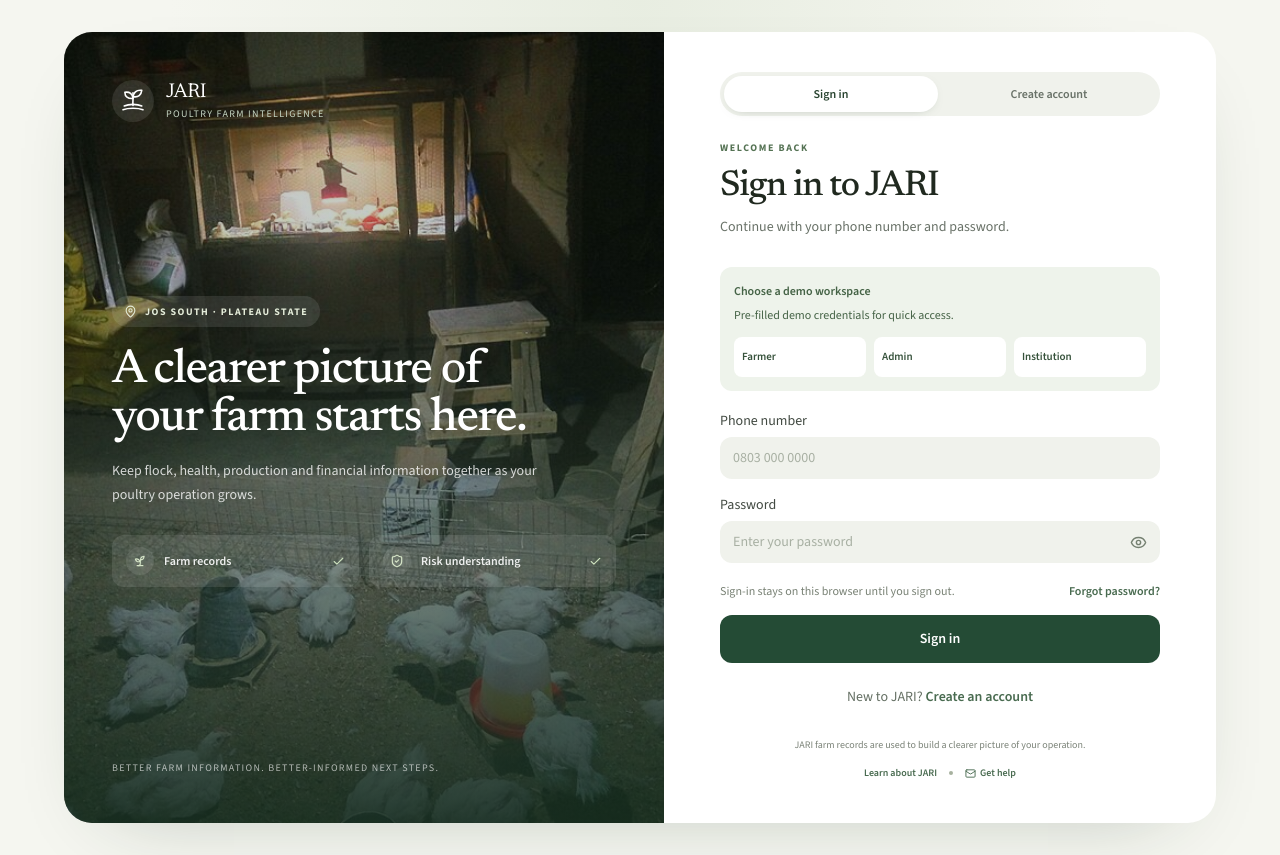
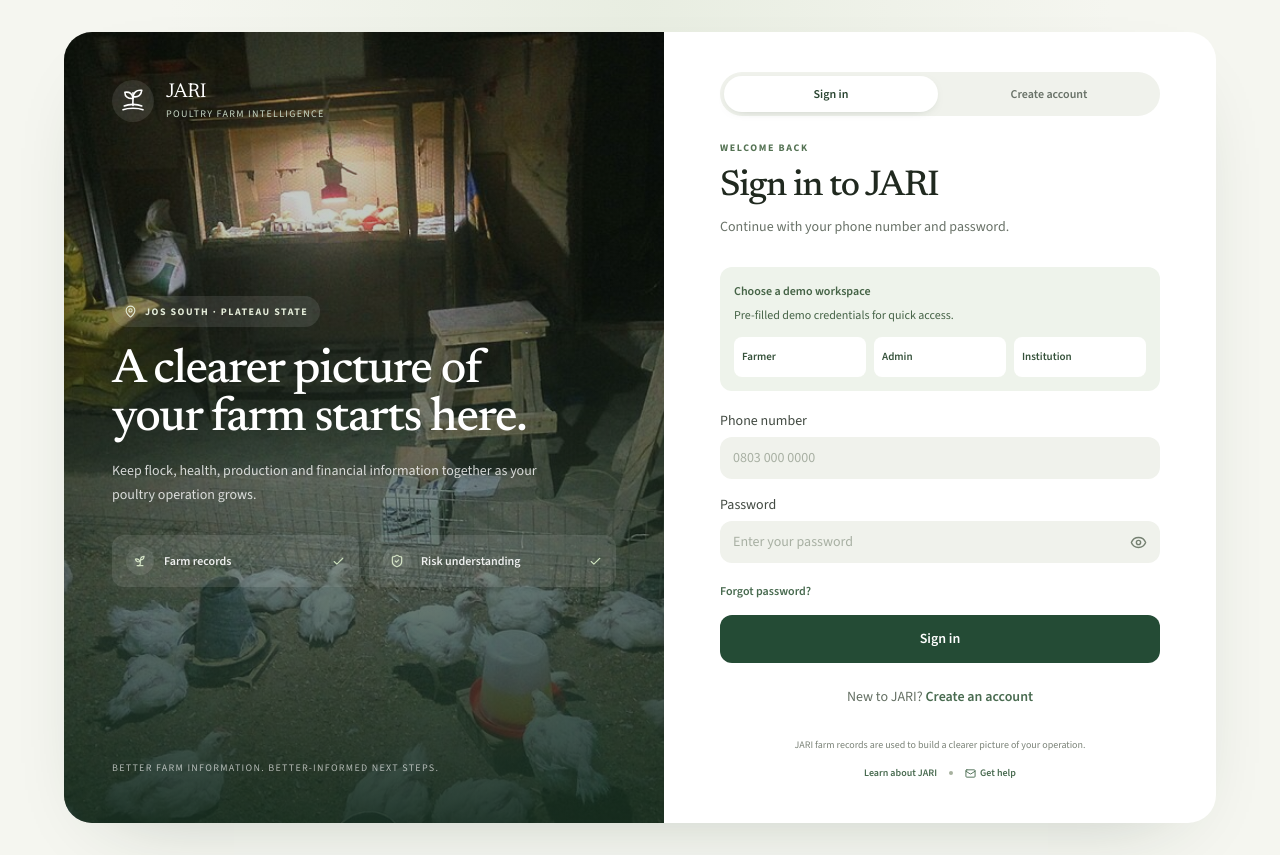
Before and after one commit to Japhetjohn/Jari, a Next.js app in the folder frontend/: page /login in a window 1280 px wide. Built offline with nearby package versions, Linux system fonts and the light colour scheme; no server answers.

Commit message:
feat: add login page with authentication and demo account selection

```diff
--- a/frontend/src/app/(auth)/login/page.tsx
+++ b/frontend/src/app/(auth)/login/page.tsx
@@ -111,7 +111,6 @@ export default function LoginPage() {
         </div>
 
         <div className="flex items-center justify-between gap-3 pt-1 text-xs">
-          <span className="text-[#788174]">Sign-in stays on this browser until you sign out.</span>
           <Link href="/forgot-password" className="font-semibold text-[#496b50] transition-colors hover:text-[#244a35]">Forgot password?</Link>
         </div>
 
```
